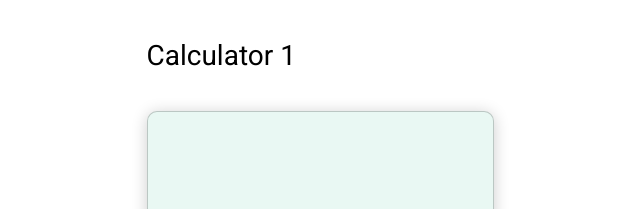
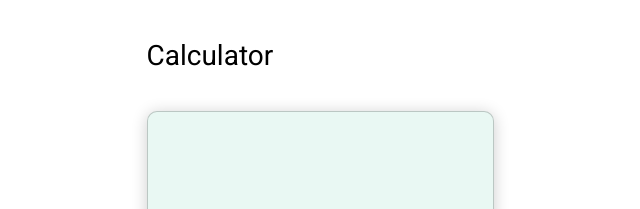
Before and after one commit to gaz41/calculator, a plain HTML site: page index.html in a window 1280 px wide. Shown: the top 209 px of the page, 320-960 px from the left. Drawn offline with Linux system fonts and the light colour scheme.

Commit message:
update 2

```diff
--- a/index.html
+++ b/index.html
@@ -10,7 +10,7 @@
   <body>
     <div class="container">
       <header>
-        <h1>Calculator 1</h1>
+        <h1>Calculator</h1>
       </header>
 
       <main>
```
